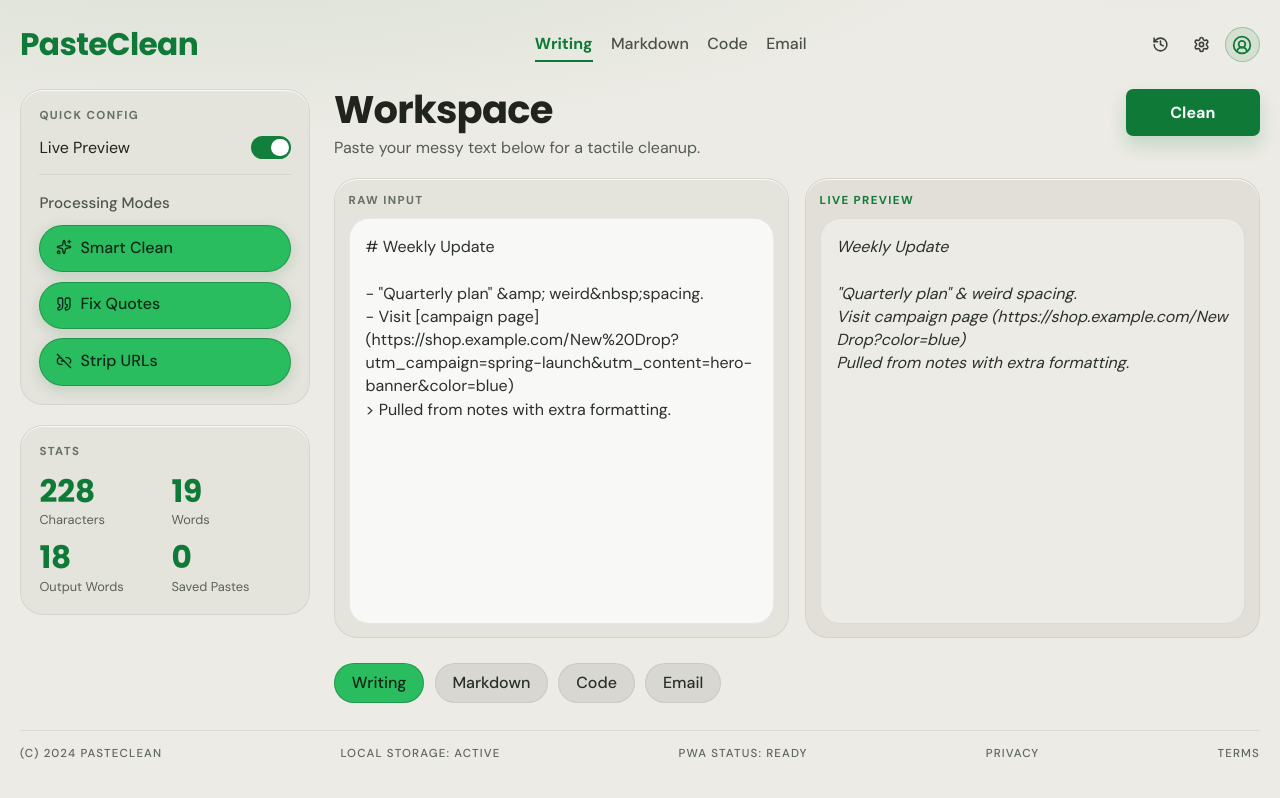
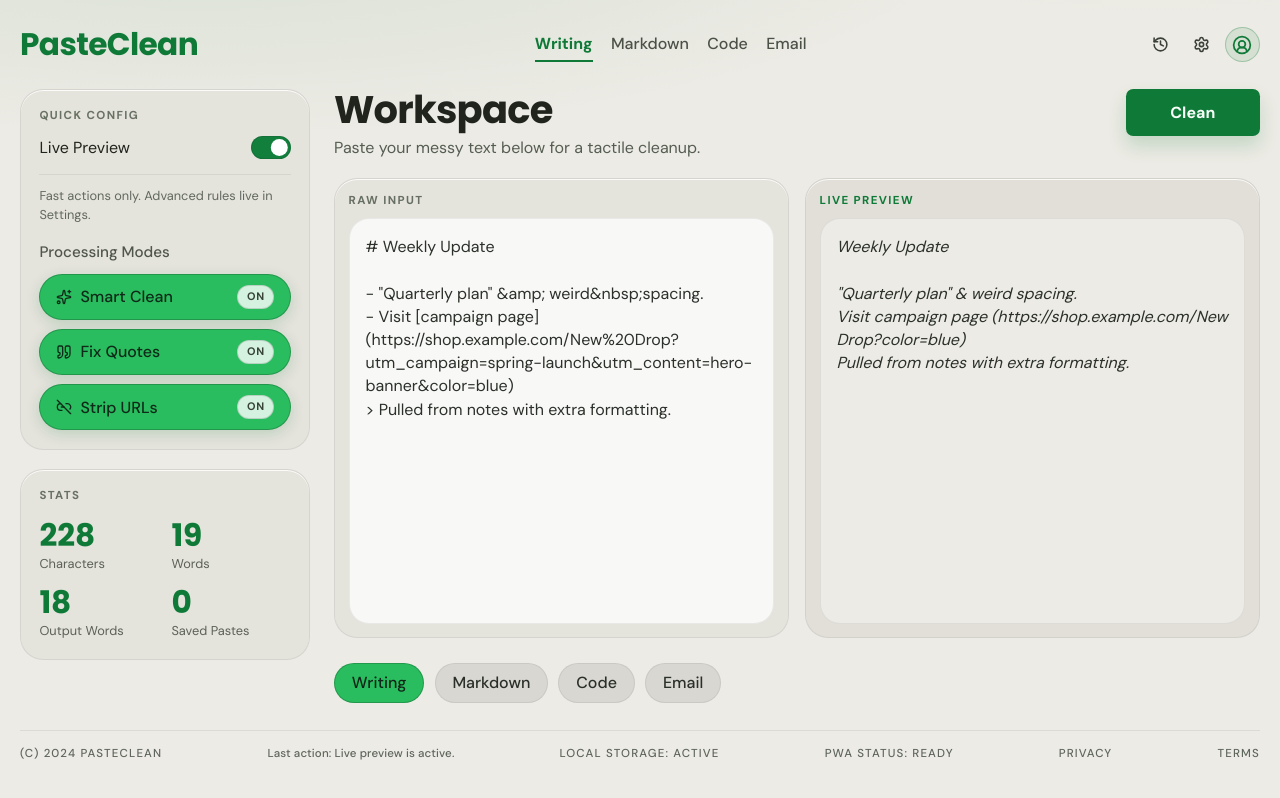
Before and after one commit to Joshuasoco/PasteClean, a React (Vite) app: page / in a window 1280 px wide. Built offline with nearby package versions, Linux system fonts and the light colour scheme; the HTML template or start-up script is replaced by a standard one.

Commit message:
fix: Live Preview toggle is now functional.

```diff
--- a/src/App.jsx
+++ b/src/App.jsx
@@ -27,9 +27,13 @@
   const [mode, setMode] = useState(DEFAULT_MODE)
   const [input, setInput] = useState(() => getModeDefinition(DEFAULT_MODE).sample)
   const [cleaningOptions, setCleaningOptions] = useState(() => getDefaultCleaningOptions())
+  const [livePreviewEnabled, setLivePreviewEnabled] = useState(true)
   const [toast, setToast] = useState('Live preview is active.')
+  const [lastAction, setLastAction] = useState('Live preview is active.')
   const [isPasting, setIsPasting] = useState(false)
   const [activeMenu, setActiveMenu] = useState(null)
+  const [recoverState, setRecoverState] = useState(null)
+  const [displayedOutput, setDisplayedOutput] = useState('')
   const menuWrapRef = useRef(null)
 
   const deferredInput = useDeferredValue(input)
@@ -40,7 +44,15 @@
     [cleaningOptions, deferredInput, deferredMode]
   )
 
-  const { history, clearHistory, historyLimit } = usePasteHistory({
+  useEffect(() => {
+    if (!livePreviewEnabled) {
+      return
+    }
+
+    setDisplayedOutput(result.cleanedText)
+  }, [livePreviewEnabled, result.cleanedText])
+
+  const { history, setHistory, clearHistory, historyLimit } = usePasteHistory({
     input,
     result,
     mode,
@@ -102,6 +114,7 @@
 
       if (!pastedText) {
         setToast('Clipboard is empty.')
+        setLastAction('Clipboard is empty.')
         return
       }
 
@@ -109,8 +122,10 @@
         setInput(pastedText)
       })
       setToast('Pasted from clipboard.')
+      setLastAction('Pasted from clipboard.')
     } catch {
       setToast('Clipboard access was blocked by the browser.')
+      setLastAction('Clipboard access was blocked by the browser.')
     } finally {
       setIsPasting(false)
     }
@@ -121,11 +136,18 @@
       return
     }
 
+    setDisplayedOutput(result.cleanedText)
+
     try {
       await navigator.clipboard.writeText(result.cleanedText)
-      setToast('Cleaned text copied to clipboard.')
+      const message = livePreviewEnabled
+        ? 'Cleaned text copied to clipboard.'
+        : 'Output refreshed and copied to clipboard.'
+      setToast(message)
+      setLastAction(message)
     } catch {
       setToast('Unable to copy output.')
+      setLastAction('Unable to copy output.')
     }
   }
 
@@ -147,12 +169,31 @@
     })
   }
 
+  function handleToggleLivePreview() {
+    setLivePreviewEnabled((current) => {
+      const next = !current
+
+      if (next) {
+        setDisplayedOutput(result.cleanedText)
+        setToast('Live preview resumed.')
+        setLastAction('Live preview resumed.')
+      } else {
+        setToast('Live preview paused. Press Clean to refresh output.')
+        setLastAction('Live preview paused.')
+      }
+
+      return next
+    })
+  }
+
   function handleLoadSample() {
+    setRecoverState({ input, mode, cleaningOptions, history })
     const sample = getModeDefinition(mode).sample
     startTransition(() => {
       setInput(sample)
     })
     setToast('Sample loaded for current mode.')
+    setLastAction('Sample loaded for current mode.')
     setActiveMenu(null)
   }
 
@@ -161,29 +202,53 @@
   }
 
   function handleRestoreHistory(entry) {
+    setRecoverState({ input, mode, cleaningOptions, history })
     startTransition(() => {
       setInput(entry.input)
       setMode(entry.mode || DEFAULT_MODE)
     })
     setToast('History entry restored.')
+    setLastAction('History entry restored.')
     setActiveMenu(null)
   }
 
   function handleResetSettings() {
+    setRecoverState({ input, mode, cleaningOptions, history })
     setCleaningOptions(getDefaultCleaningOptions())
     setToast('Settings reset to default.')
+    setLastAction('Settings reset to default.')
     setActiveMenu(null)
   }
 
   function handleClearLocalData() {
+    setRecoverState({ input, mode, cleaningOptions, history })
     clearHistory()
     setCleaningOptions(getDefaultCleaningOptions())
     setToast('Local history cleared.')
+    setLastAction('Local history cleared.')
+    setActiveMenu(null)
+  }
+
+  function handleUndoLastChange() {
+    if (!recoverState) {
+      return
+    }
+
+    startTransition(() => {
+      setInput(recoverState.input)
+      setMode(recoverState.mode)
+      setCleaningOptions(recoverState.cleaningOptions)
+      setHistory(recoverState.history)
+    })
+
+    setRecoverState(null)
+    setToast('Last change was undone.')
+    setLastAction('Last change was undone.')
     setActiveMenu(null)
   }
 
   const inputWords = countWords(input)
-  const outputWords = countWords(result.cleanedText)
+  const outputWords = countWords(displayedOutput)
   const historyPreview = history.slice(0, 5)
   const enabledRuleCount = CLEANING_RULES.filter((rule) => cleaningOptions[rule.key]).length
   const smartCleanEnabled = enabledRuleCount === CLEANING_RULES.length
@@ -317,6 +382,11 @@
                 <button type="button" className="pcMenuAction" onClick={() => void pasteFromClipboard()}>
                   Paste from clipboard
                 </button>
+                {recoverState ? (
+                  <button type="button" className="pcMenuAction" onClick={handleUndoLastChange}>
+                    Undo last change
+                  </button>
+                ) : null}
               </div>
             </div>
           ) : null}
@@ -328,6 +398,11 @@
               <button type="button" className="pcMenuAction pcMenuDanger" onClick={handleClearLocalData}>
                 Clear local history
               </button>
+              {recoverState ? (
+                <button type="button" className="pcMenuAction" onClick={handleUndoLastChange}>
+                  Undo last change
+                </button>
+              ) : null}
             </div>
           ) : null}
         </div>
@@ -340,10 +415,18 @@
 
             <div className="pcRowBetween pcLiveRow">
               <span>Live Preview</span>
-              <span className="pcSwitch pcSwitchOn" aria-hidden="true">
+              <button
+                type="button"
+                className={`pcSwitch ${livePreviewEnabled ? 'pcSwitchOn' : 'pcSwitchOff'}`}
+                aria-label="Toggle live preview"
+                aria-pressed={livePreviewEnabled}
+                onClick={handleToggleLivePreview}
+              >
                 <span className="pcSwitchKnob" />
-              </span>
+              </button>
             </div>
+
+            <p className="pcQuickHint">Fast actions only. Advanced rules live in Settings.</p>
 
             <p className="pcSubLabel">Processing Modes</p>
             <div className="pcModeToggles">
@@ -356,6 +439,7 @@
                   <Sparkles size={16} />
                   <span>Smart Clean</span>
                 </span>
+                <span className="pcPillState">{smartCleanEnabled ? 'On' : 'Off'}</span>
               </button>
 
               <button
@@ -367,6 +451,7 @@
                   <Quote size={16} />
                   <span>Fix Quotes</span>
                 </span>
+                <span className="pcPillState">{fixQuotesEnabled ? 'On' : 'Off'}</span>
               </button>
 
               <button
@@ -386,6 +471,7 @@
                   <Link2Off size={16} />
                   <span>Strip URLs</span>
                 </span>
+                <span className="pcPillState">{stripUrlsEnabled ? 'On' : 'Off'}</span>
               </button>
             </div>
           </article>
@@ -440,7 +526,7 @@
               <p className="pcEditorLabel pcEditorLabelLive">Live Preview</p>
               <textarea
                 className="pcEditor pcEditorPreview"
-                value={result.cleanedText}
+                value={displayedOutput}
                 readOnly
                 placeholder="Your cleaned content will appear here in real-time..."
               />
@@ -464,6 +550,7 @@
 
       <footer className="pcFooter">
         <span>(c) 2024 PasteClean</span>
+        <span className="pcFooterAction">Last action: {lastAction}</span>
         <span>{toast || (isPasting ? 'Pasting...' : 'Local storage: active')}</span>
         <span>PWA status: ready</span>
         <span>Privacy</span>
--- a/src/index.css
+++ b/src/index.css
@@ -381,6 +381,12 @@
   font-weight: 500;
 }
 
+.pcQuickHint {
+  margin: 0.75rem 0 0;
+  color: #61695f;
+  font-size: 0.8rem;
+}
+
 .pcRowBetween {
   display: flex;
   justify-content: space-between;
@@ -402,10 +408,16 @@
   display: inline-flex;
   align-items: center;
   padding: 0.12rem;
+  border: 1px solid rgba(34, 42, 35, 0.16);
+  background: #cfcfc9;
 }
 
 .pcSwitchOn {
   background: #127f3d;
+}
+
+.pcSwitchOff {
+  background: #cfcfc9;
 }
 
 .pcSwitchKnob {
@@ -413,7 +425,11 @@
   height: 1.08rem;
   border-radius: 50%;
   background: #ffffff;
-  margin-left: auto;
+  transition: transform 120ms ease;
+}
+
+.pcSwitchOn .pcSwitchKnob {
+  transform: translateX(1.05rem);
 }
 
 .pcModeToggles {
@@ -437,6 +453,10 @@
   font-weight: 500;
   color: #1f241f;
   transition: transform 130ms ease, background 130ms ease;
+  display: flex;
+  justify-content: space-between;
+  align-items: center;
+  gap: 0.7rem;
 }
 
 .pcPillToggle:hover {
@@ -448,6 +468,18 @@
   color: #0f2a18;
   border-color: rgba(19, 72, 35, 0.32);
   box-shadow: 0 4px 14px rgba(15, 122, 56, 0.18);
+}
+
+.pcPillState {
+  border-radius: 999px;
+  border: 1px solid rgba(36, 45, 37, 0.16);
+  background: rgba(255, 255, 255, 0.8);
+  color: #374437;
+  font-size: 0.68rem;
+  font-weight: 700;
+  text-transform: uppercase;
+  letter-spacing: 0.05em;
+  padding: 0.2rem 0.55rem;
 }
 
 .pcStatsGrid {
@@ -597,6 +629,11 @@
   font-weight: 500;
 }
 
+.pcFooterAction {
+  text-transform: none;
+  letter-spacing: 0.01em;
+}
+
 @media (max-width: 1080px) {
   .pcMainGrid {
     grid-template-columns: 1fr;
```
